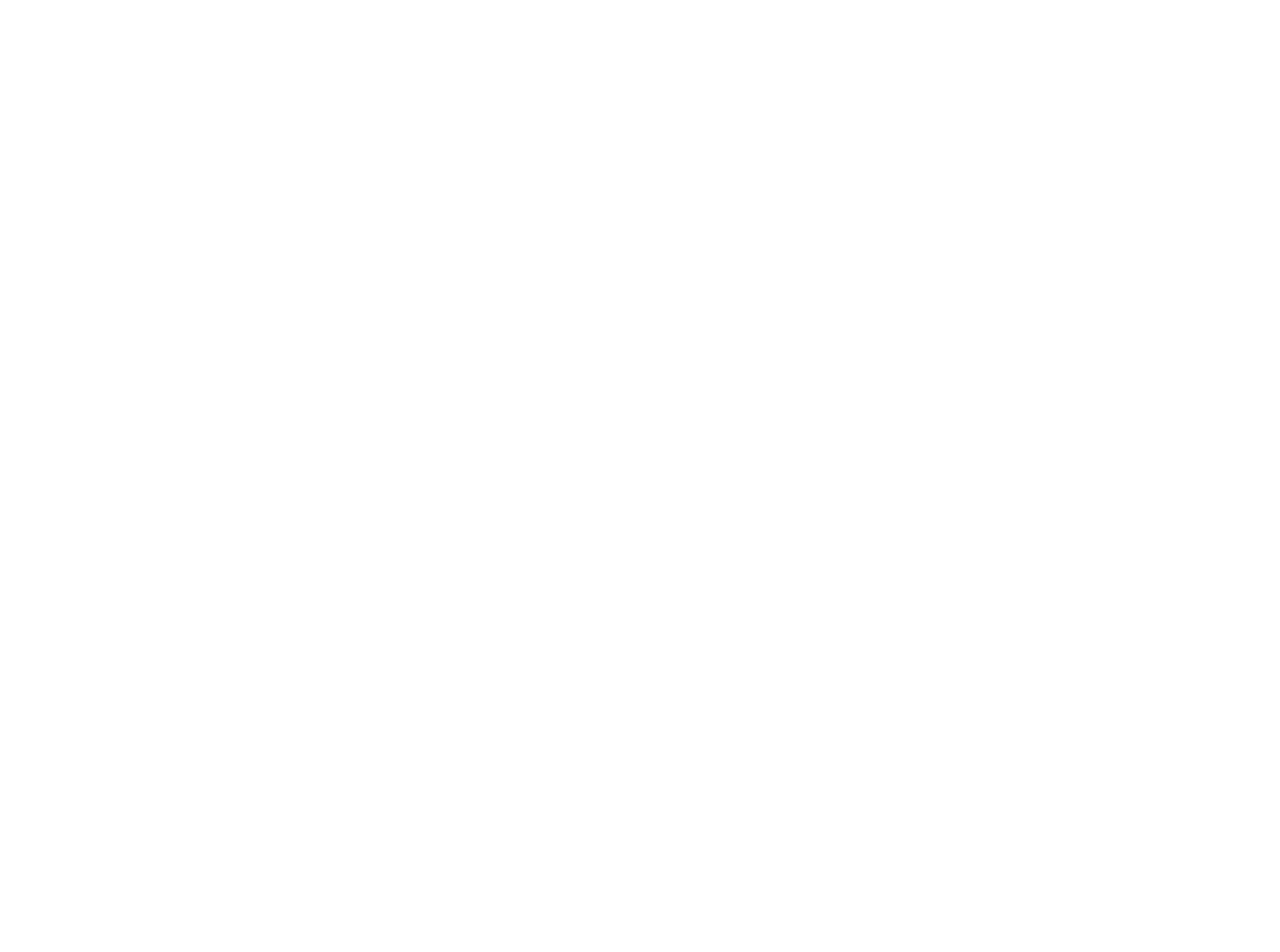
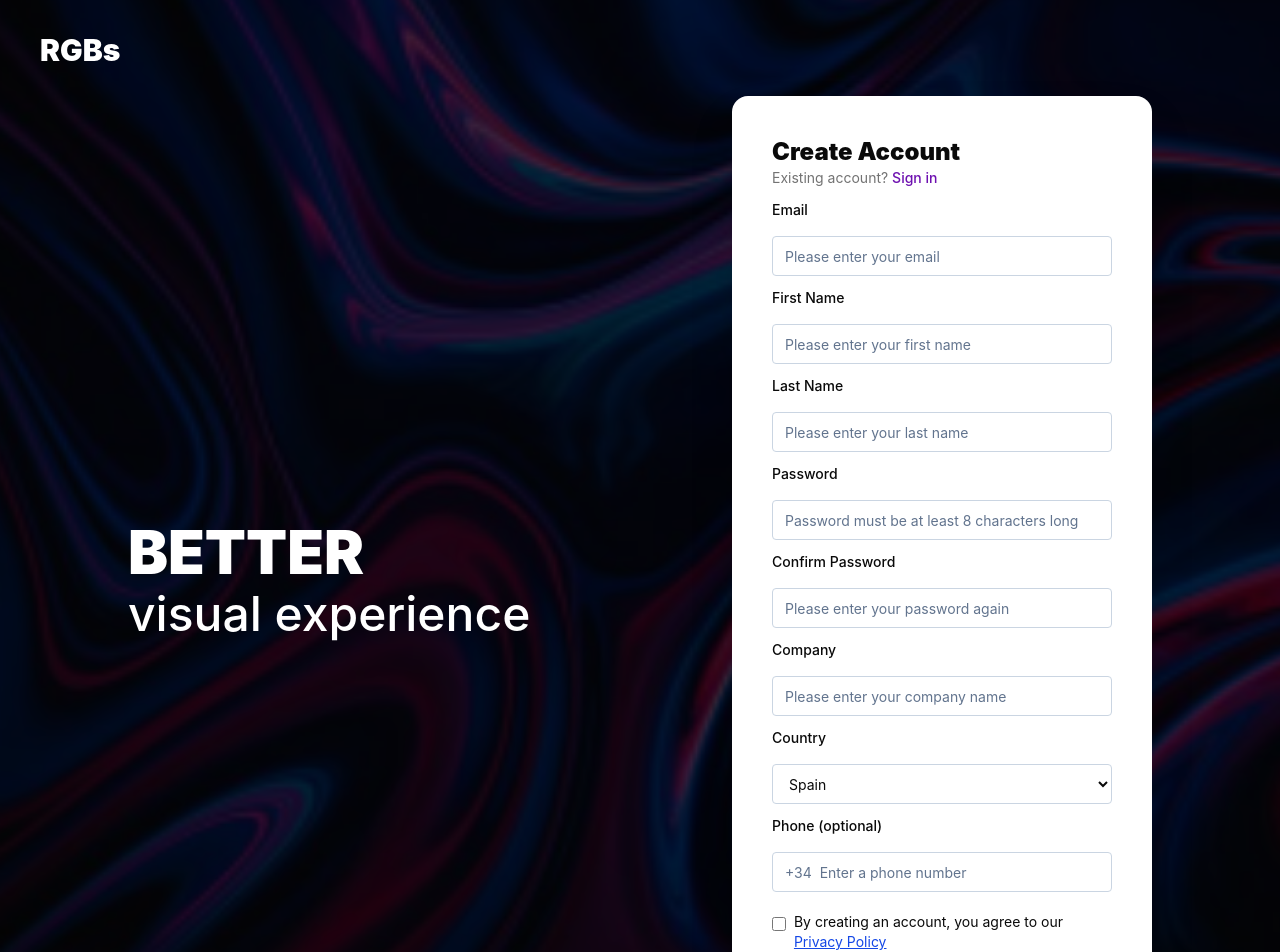
Before and after one commit to Brenda-VA/config-led, a Nuxt app in the folder frontend/: page /register in a window 1280 px wide. Before the commit this address had no page. Shown: the top 952 px of the page. Before the commit the page ends 800 px from the top, so only its background shows below. Built offline with nearby package versions, Linux system fonts and the light colour scheme.

Commit message:
páginas de login y registro

```diff
--- /dev/null
+++ b/frontend/app/components/auth/AuthInput.vue
@@ -0,0 +1,35 @@
+<script setup lang="ts">
+const model = defineModel<string>({ required: true });
+
+withDefaults(
+  defineProps<{
+    inputId: string;
+    label: string;
+    type?: string;
+    placeholder?: string;
+    autocomplete?: string;
+    required?: boolean;
+  }>(),
+  {
+    type: "text",
+    placeholder: "",
+    autocomplete: "off",
+    required: false,
+  },
+);
+</script>
+
+<template>
+  <label :for="inputId" class="block text-sm font-medium text-neutral-950">
+    {{ label }}
+  </label>
+  <input
+    :id="inputId"
+    v-model="model"
+    :type="type"
+    :placeholder="placeholder"
+    :autocomplete="autocomplete"
+    :required="required"
+    class="mt-1 h-10 w-full rounded border border-slate-300 px-3 text-sm text-neutral-950 outline-none transition placeholder:text-slate-500 focus:border-blue-600 focus:ring-2 focus:ring-blue-600/20"
+  >
+</template>
--- /dev/null
+++ b/frontend/app/components/auth/AuthLayout.vue
@@ -0,0 +1,48 @@
+<script setup lang="ts">
+import authBackgroundSrc from "../../../assets/recursos/preview-imagen.png";
+
+withDefaults(
+  defineProps<{
+    cardClass?: string;
+  }>(),
+  {
+    cardClass: "",
+  },
+);
+</script>
+
+<template>
+  <main class="relative min-h-screen overflow-hidden bg-black text-white">
+    <img
+      :src="authBackgroundSrc"
+      alt=""
+      class="absolute inset-0 h-full w-full scale-110 object-cover opacity-70"
+    >
+    <div class="absolute inset-0 bg-black/65" />
+
+    <NuxtLink
+      to="/products"
+      class="absolute left-6 top-6 z-10 text-3xl font-black tracking-normal text-white sm:left-10 sm:top-8"
+    >
+      RGBs
+    </NuxtLink>
+
+    <section
+      class="relative z-10 grid min-h-screen grid-cols-1 items-center gap-10 px-6 py-24 sm:px-10 lg:grid-cols-[minmax(0,1fr)_420px] lg:px-32"
+    >
+      <div class="text-center lg:text-left">
+        <p class="text-5xl font-black leading-none tracking-normal sm:text-6xl">BETTER</p>
+        <p class="mt-2 text-4xl font-medium leading-none tracking-normal sm:text-5xl">
+          visual experience
+        </p>
+      </div>
+
+      <section
+        class="mx-auto w-full rounded-2xl bg-white p-8 text-neutral-950 shadow-2xl sm:p-10"
+        :class="cardClass"
+      >
+        <slot />
+      </section>
+    </section>
+  </main>
+</template>
--- a/frontend/app/components/configurator/ConfiguratorShell.vue
+++ b/frontend/app/components/configurator/ConfiguratorShell.vue
@@ -8,18 +8,18 @@
       </NuxtLink>
 
       <div class="flex items-center gap-3">
-        <button
-          type="button"
-          class="h-10 rounded-full border border-blue-600 px-5 text-sm font-semibold text-blue-700"
+        <NuxtLink
+          to="/login"
+          class="flex h-10 items-center rounded-full border border-blue-600 px-5 text-sm font-semibold text-blue-700"
         >
           Sign in
-        </button>
-        <button
-          type="button"
-          class="h-10 rounded-full bg-blue-600 px-5 text-sm font-semibold text-white shadow-sm"
+        </NuxtLink>
+        <NuxtLink
+          to="/register"
+          class="flex h-10 items-center rounded-full bg-blue-600 px-5 text-sm font-semibold text-white shadow-sm"
         >
           Register
-        </button>
+        </NuxtLink>
       </div>
     </header>
 
--- /dev/null
+++ b/frontend/app/pages/login/index.vue
@@ -0,0 +1,82 @@
+<script setup lang="ts">
+import AuthInput from "~/components/auth/AuthInput.vue";
+import AuthLayout from "~/components/auth/AuthLayout.vue";
+
+type LoginForm = {
+  email: string;
+  password: string;
+  rememberMe: boolean;
+};
+
+const loginForm = reactive<LoginForm>({
+  email: "",
+  password: "",
+  rememberMe: false,
+});
+
+const loginMessage = ref("");
+
+const handleLoginSubmit = () => {
+  // Solo UI por ahora; despues conectamos este submit con Django.
+  loginMessage.value = "Login form ready. Backend connection pending.";
+};
+</script>
+
+<template>
+  <AuthLayout>
+    <form class="space-y-5" @submit.prevent="handleLoginSubmit">
+      <div>
+        <h1 class="text-2xl font-black tracking-normal">Welcome to login</h1>
+      </div>
+
+      <div class="space-y-3">
+        <AuthInput
+          v-model="loginForm.email"
+          input-id="login-email"
+          label="Email"
+          type="email"
+          placeholder="john@doe.com"
+          autocomplete="email"
+          required
+        />
+
+        <AuthInput
+          v-model="loginForm.password"
+          input-id="login-password"
+          label="Password"
+          type="password"
+          placeholder="********"
+          autocomplete="current-password"
+          required
+        />
+      </div>
+
+      <div class="flex flex-col gap-3 text-sm sm:flex-row sm:items-center sm:justify-between">
+        <label class="flex items-center gap-2 text-neutral-700">
+          <input v-model="loginForm.rememberMe" type="checkbox" class="h-4 w-4">
+          Remember me
+        </label>
+
+        <NuxtLink to="/login" class="font-medium text-blue-700">
+          Forgot your password? ↗
+        </NuxtLink>
+      </div>
+
+      <button
+        type="submit"
+        class="h-12 w-full rounded-full bg-blue-600 text-sm font-semibold text-white transition hover:bg-blue-700"
+      >
+        Sign in
+      </button>
+
+      <p v-if="loginMessage" class="rounded-lg bg-blue-50 px-3 py-2 text-sm text-blue-700">
+        {{ loginMessage }}
+      </p>
+
+      <p class="text-center text-sm text-neutral-950">
+        Don't have an account yet?
+        <NuxtLink to="/register" class="font-medium text-purple-800">New Account</NuxtLink>
+      </p>
+    </form>
+  </AuthLayout>
+</template>
--- /dev/null
+++ b/frontend/app/pages/register/index.vue
@@ -0,0 +1,149 @@
+<script setup lang="ts">
+import AuthInput from "~/components/auth/AuthInput.vue";
+import AuthLayout from "~/components/auth/AuthLayout.vue";
+
+type RegisterForm = {
+  email: string;
+  firstName: string;
+  lastName: string;
+  password: string;
+  confirmPassword: string;
+  company: string;
+  country: string;
+  phone: string;
+  acceptsPrivacy: boolean;
+};
+
+const registerForm = reactive<RegisterForm>({
+  email: "",
+  firstName: "",
+  lastName: "",
+  password: "",
+  confirmPassword: "",
+  company: "",
+  country: "Spain",
+  phone: "",
+  acceptsPrivacy: false,
+});
+
+const registerMessage = ref("");
+
+const handleRegisterSubmit = () => {
+  // Solo UI por ahora; despues conectamos este submit con Django.
+  registerMessage.value = "Register form ready. Backend connection pending.";
+};
+</script>
+
+<template>
+  <AuthLayout card-class="max-w-[460px]">
+    <form class="space-y-3" @submit.prevent="handleRegisterSubmit">
+      <div>
+        <h1 class="text-2xl font-black tracking-normal">Create Account</h1>
+        <p class="text-sm text-neutral-500">
+          Existing account?
+          <NuxtLink to="/login" class="font-medium text-purple-800">Sign in</NuxtLink>
+        </p>
+      </div>
+
+      <AuthInput
+        v-model="registerForm.email"
+        input-id="register-email"
+        label="Email"
+        type="email"
+        placeholder="Please enter your email"
+        autocomplete="email"
+        required
+      />
+
+      <AuthInput
+        v-model="registerForm.firstName"
+        input-id="register-first-name"
+        label="First Name"
+        placeholder="Please enter your first name"
+        autocomplete="given-name"
+        required
+      />
+
+      <AuthInput
+        v-model="registerForm.lastName"
+        input-id="register-last-name"
+        label="Last Name"
+        placeholder="Please enter your last name"
+        autocomplete="family-name"
+        required
+      />
+
+      <AuthInput
+        v-model="registerForm.password"
+        input-id="register-password"
+        label="Password"
+        type="password"
+        placeholder="Password must be at least 8 characters long"
+        autocomplete="new-password"
+        required
+      />
+
+      <AuthInput
+        v-model="registerForm.confirmPassword"
+        input-id="register-confirm-password"
+        label="Confirm Password"
+        type="password"
+        placeholder="Please enter your password again"
+        autocomplete="new-password"
+        required
+      />
+
+      <AuthInput
+        v-model="registerForm.company"
+        input-id="register-company"
+        label="Company"
+        placeholder="Please enter your company name"
+        autocomplete="organization"
+        required
+      />
+
+      <label for="register-country" class="block text-sm font-medium text-neutral-950">
+        Country
+      </label>
+      <select
+        id="register-country"
+        v-model="registerForm.country"
+        class="mt-1 h-10 w-full rounded border border-slate-300 px-3 text-sm text-neutral-950 outline-none focus:border-blue-600 focus:ring-2 focus:ring-blue-600/20"
+      >
+        <option>Spain</option>
+        <option>France</option>
+        <option>Germany</option>
+        <option>United Kingdom</option>
+        <option>United States</option>
+      </select>
+
+      <AuthInput
+        v-model="registerForm.phone"
+        input-id="register-phone"
+        label="Phone (optional)"
+        type="tel"
+        placeholder="+34  Enter a phone number"
+        autocomplete="tel"
+      />
+
+      <label class="flex items-start gap-2 pt-2 text-sm text-neutral-950">
+        <input v-model="registerForm.acceptsPrivacy" type="checkbox" class="mt-1 h-4 w-4">
+        <span>
+          By creating an account, you agree to our
+          <NuxtLink to="/register" class="text-blue-700 underline">Privacy Policy</NuxtLink>
+        </span>
+      </label>
+
+      <button
+        type="submit"
+        class="mt-3 h-12 w-full rounded-full bg-blue-600 text-sm font-semibold text-white transition hover:bg-blue-700"
+      >
+        Register
+      </button>
+
+      <p v-if="registerMessage" class="rounded-lg bg-blue-50 px-3 py-2 text-sm text-blue-700">
+        {{ registerMessage }}
+      </p>
+    </form>
+  </AuthLayout>
+</template>
```
